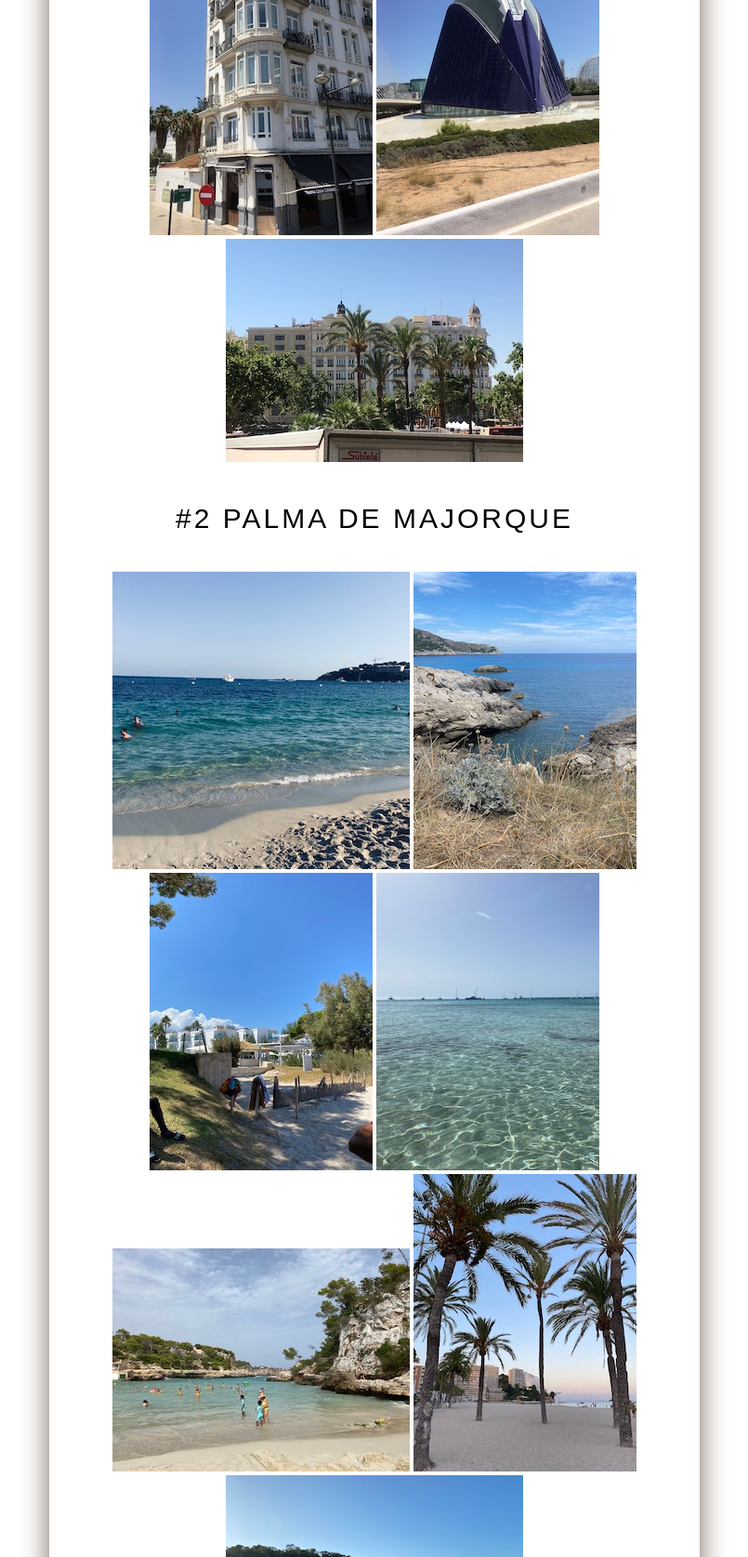
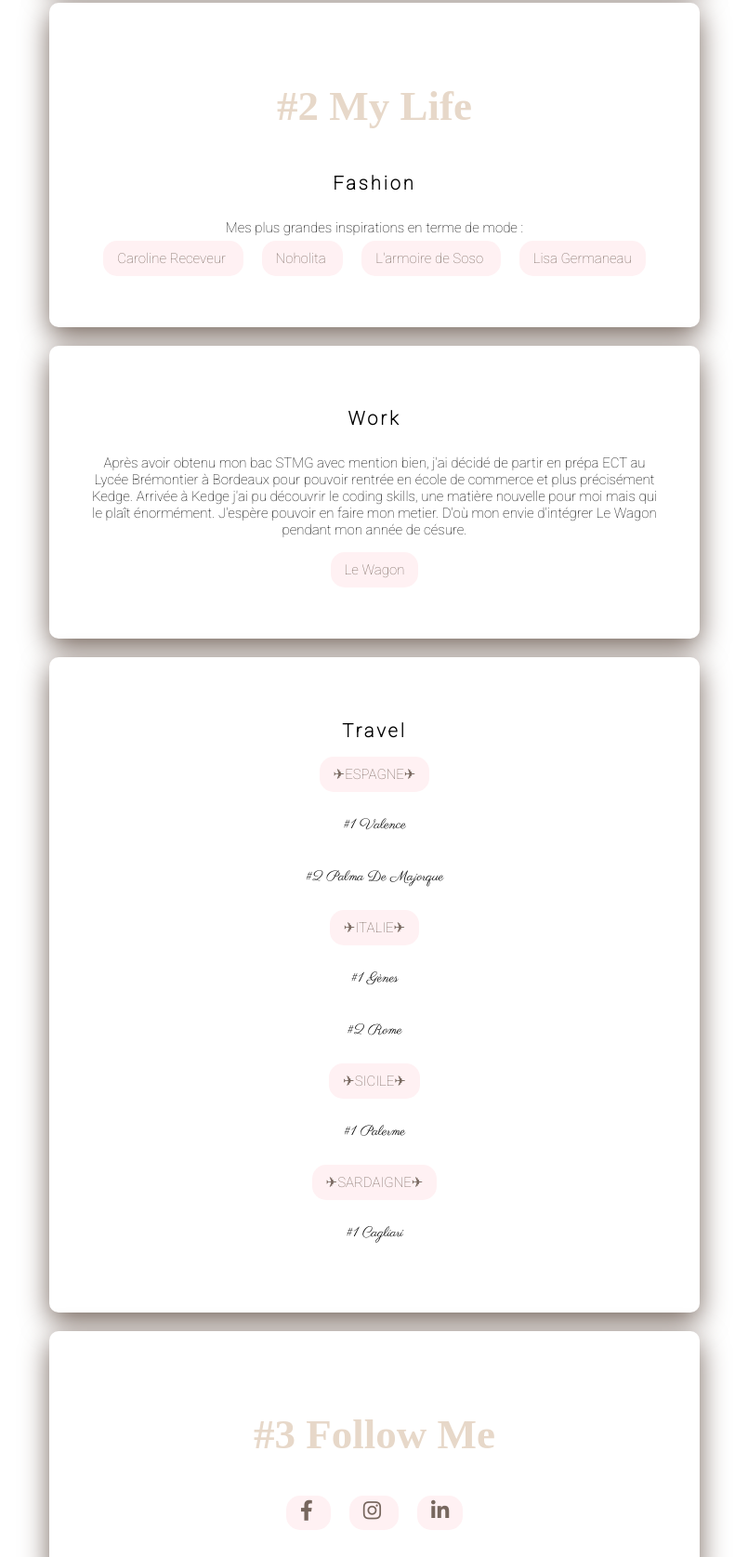
Before and after one commit to pauline-berthomieu/my-profile, a plain HTML site: page index.html in a window 1280 px wide. Shown: the part 1125-2800 px from the top of the page at 93% size, without its empty margins (237-1042 px from the left). Drawn offline with Linux system fonts and the light colour scheme; a web font is replaced by a local one.

Commit message:
Add files via upload

```diff
--- a/index.html
+++ b/index.html
@@ -2,96 +2,160 @@
 <html>
 
 <head>
-	<title> T R A V E L </title>
-	<meta name="description" content="Pauline trip's ">
+	<title> P A U L I N E </title>
+	<meta name="description" content="profil de Pauline">
 	<meta charset="utf-8">
 	<link href="https://fonts.googleapis.com/css2?family=Amatic+SC:wght@700&family=Nixie+One&family=Parisienne&family=Petit+Formal+Script&family=Poiret+One&family=Roboto:wght@100&family=Six+Caps&display=swap" rel="stylesheet">
+	<link rel="stylesheet" href="style.css">
 	<link rel="stylesheet" href="https://use.fontawesome.com/releases/v5.15.1/css/all.css" integrity="sha384-vp86vTRFVJgpjF9jiIGPEEqYqlDwgyBgEF109VFjmqGmIY/Y4HV4d3Gp2irVfcrp" crossorigin="anonymous">
-	<link rel="stylesheet" href="style.css">
 </head>
 
 <body>
+
 <div class="container">
 	<div class="card-white" id="introduction">
-		<h1>&#9992; TRAVEL &#9992; </h1>
+		<h1>P A U L I N E</h1>
+			<h2> La Petite Bordelaise &#9825;</h2>
+		<img src="images/profil.jpg" width="200px" alt="Pauline Berthomieu">
+
 		<h3>
 			<p>
-				E S P A G N E
+				#1 La Présentation
 			</p>
 		</h3>
 
+		<h4>
+			<p>HEY,</p>
+		</h4>
 
-		<h4>#1 VALENCE</h4>
+		<h5>
+			<p>
+				Avant tout je me présente je m'appelle Pauline Berthomieu, j'ai 20 ans, je vis à Bordeaux et je suis actuellement étudiante à Kedge Business School.
+				Depuis toute petite, je suis passionée par la mode un univers qui me fascine et qui m'inspire. Depuis peu, j'ai découvert le développement web. C'est deux combinés m'emmène à vouloir créer un blog.
+			</p>
 
-			<img src="images/VALENCE1.JPG" alt="Pauline Berthomieu">
-			<img src="images/VALENCE2.JPG" alt="Pauline Berthomieu">
-			<img src="images/VALENCE3.JPG" alt="Pauline Berthomieu">
-			<img src="images/VALENCE4.JPG" alt="Pauline Berthomieu">
-			<img src="images/VALENCE5.JPG" alt="Pauline Berthomieu">
-
-
-		<h4>#2 PALMA  DE  MAJORQUE</h4>
-
-			<img src="images/PALMA1.JPG" alt="Pauline Berthomieu">
-			<img src="images/PALMA2.JPG" alt="Pauline Berthomieu">
-			<img src="images/PALMA3.JPG" alt="Pauline Berthomieu">
-			<img src="images/PALMA4.JPG" alt="Pauline Berthomieu">
-			<img src="images/PALMA5.JPG" alt="Pauline Berthomieu">
-			<img src="images/PALMA6.JPG" alt="Pauline Berthomieu">
-			<img src="images/PALMA7.JPG" alt="Pauline Berthomieu">
+		</h5>
 	</div>
 	<div class="card-white">
-		<h3>
+		<h3>#2 My Life</h3>
+
+		<h4>
 			<p>
-				I T A L I E
+				Fashion
 			</p>
-		</h3>
+			<p>
+		</h4>
+		<h5>
+				Mes plus grandes inspirations en terme de mode :
+			</p>
 
-		<h4>#1 GÈNES</h4>
-
-			<img src="images/GENES1.JPG" alt="Pauline Berthomieu">
-			<img src="images/GENES6.JPG" alt="Pauline Berthomieu">
-			<img src="images/GENES3.JPG" alt="Pauline Berthomieu">
-			<img src="images/GENES4.JPG" alt="Pauline Berthomieu">
-			<img src="images/GENES5.JPG" alt="Pauline Berthomieu">
-			<img src="images/GENES2.JPG" alt="Pauline Berthomieu">
-
-		<h4>#2 ROME</h4>
-
-			<img src="images/ROME1.JPG" alt="Pauline Berthomieu">
-			<img src="images/ROME2.JPG" alt="Pauline Berthomieu">
-			<img src="images/ROME3.JPG" alt="Pauline Berthomieu">
-			<img src="images/ROME4.JPG" alt="Pauline Berthomieu">
-			<img src="images/ROME5.JPG" alt="Pauline Berthomieu">
-			<img src="images/ROME6.JPG" alt="Pauline Berthomieu">
+			<p>
+				<ul class="list-inline">
+				<li>
+					<a href="http://www.carolinereceveurandco.com" class="btn-blue" target="_blank">Caroline Receveur
+					</a>
+				</li>
+				<li>
+					<a href="https://www.noholita.fr" class="btn-blue" target="_blank">Noholita
+					</a>
+				</li>
+				<li>
+					<a href="https://www.larmoiredesoso.com" class="btn-blue" target="_blank">L'armoire de Soso
+					</a>
+				</li>
+				<li>
+					<a href="https://lisagermaneau.com" class="btn-blue" target="_blank">Lisa Germaneau
+					</a>
+				</li>
+			</ul>
+			</p>
+		</h5>
+			</a>
 	</div>
 	<div class="card-white">
-		<h3>
+		<h4>
 			<p>
-				S I C I L E
+				Work
 			</p>
-		</h3>
+		</h4>
+		<p>
+			<h5>Après avoir obtenu mon bac STMG avec mention bien, j'ai décidé de partir en prépa ECT au Lycée Brémontier à Bordeaux pour pouvoir rentrée en école de commerce et plus précisément Kedge. Arrivée à Kedge j'ai pu découvrir le coding skills, une matière nouvelle pour moi mais qui le plaît énormément. J'espère pouvoir en faire mon metier. D'où mon envie d'intégrer Le Wagon pendant mon année de césure.</h5>
+			<h5>
 
-		<h4>#1 PALERME</h4>
-
-			<img src="images/PALERME1.JPG" alt="Pauline Berthomieu">
-			<img src="images/PALERME2.JPG" alt="Pauline Berthomieu">
-			<img src="images/PALERME4.JPG" alt="Pauline Berthomieu">
-			<img src="images/PALERME3.JPG" alt="Pauline Berthomieu">
-			<img src="images/PALERME5.JPG" alt="Pauline Berthomieu">
+			<li class="list-inline">
+					 <a href="https://www.lewagon.com/fr" class="btn-blue" target="_blank"> Le Wagon
+					</a>
+			</li>
+			</h5>
+		</p>
 	</div>
 	<div class="card-white">
-		<h3>
+		<h4>
 			<p>
-				S A R D A I G N E
+				Travel
 			</p>
-		</h3>
+		</h4>
 
-		<h4>#1 CAGLIARI</h4>
+		<p>
+			<h5>
+			<li class="list-inline" id="menu-item-3728" class="menu-item menu-item-type-taxonomy menu-item-object-category menu-item-3728" ><a href="file:///Users/pauline/Desktop/TRAVEL/index.html" class="btn-blue">&#9992;ESPAGNE&#9992;</a></li>
+			</h5>
+		</p>
 
-			<img src="images/CAGLIARI1.JPG" alt="Pauline Berthomieu">
-			<img src="images/CAGLIARI2.JPG" alt="Pauline Berthomieu">
-			<img src="images/CAGLIARI3.JPG" alt="Pauline Berthomieu">
-			<img src="images/CAGLIARI4.JPG" alt="Pauline Berthomieu">
+		<p>
+			<h6>#1 Valence</h6>
+		</p>
+
+		<p>
+			<h6>#2 Palma De Majorque</h6>
+		<p>
+			<h5>
+			<li class="list-inline" id="menu-item-3728" class="menu-item menu-item-type-taxonomy menu-item-object-category menu-item-3728"><a href="file:///Users/pauline/Desktop/TRAVEL/index.html" class="btn-blue">&#9992;ITALIE&#9992;</a></li>
+			</h5>
+		</p>
+			<h6>#1 Gènes</h6>
+		</p>
+
+		<p>
+			<h6>#2 Rome</h6>
+		<p>
+			<h5>
+				<li class="list-inline" id="menu-item-3728" class="menu-item menu-item-type-taxonomy menu-item-object-category menu-item-3728"><a href="file:///Users/pauline/Desktop/TRAVEL/index.html" class="btn-blue">&#9992;SICILE&#9992;</a></li>
+			</h5>
+		</p>
+			<h6>#1 Palerme</h6>
+		</p>
+
+			<p>
+			<h5>
+				<li class="list-inline" id="menu-item-3728" class="menu-item menu-item-type-taxonomy menu-item-object-category menu-item-3728"><a href="file:///Users/pauline/Desktop/TRAVEL/index.html" class="btn-blue" >&#9992;SARDAIGNE&#9992;</a></li>
+			</h5>
+		</p>
+		<p>
+			<h6>#1 Cagliari</h6>
+		</p>
+	</div>
+	<div class="card-white">
+
+		<h3>#3 Follow Me</h3>
+
+			<ul class="list-inline">
+				<li>
+					<a href="https://www.facebook.com/pauline.berthomieu.9" class="btn-blue" target="_blank"><i class="fab fa-facebook-f"></i>
+					</a>
+				</li>
+				<li>
+					<a href="https://www.instagram.com/paulineberthomieu/" class="btn-blue" target="_blank"><i class="fab fa-instagram"></i>
+					</a>
+				</li>
+				<li>
+					<a href="https://www.linkedin.com/in/pauline-berthomieu-2909501b9/" class="btn-blue" target="_blank"><i class="fab fa-linkedin-in"></i>
+					</a>
+				</li>
+			</ul>
 	</div>
 </div>
+
+</body>
+
+</html>
--- a/style.css
+++ b/style.css
@@ -4,14 +4,16 @@ body {
 	color:black
 	font-family: 'Amatic SC', cursive
 	font-weight:bolder;
+	text-align: center;
 }
 
 h1 {
 	color:#b35856;
 	font-family: 'Six Caps', sans-serif;
 	font-weight: bolder;
-	letter-spacing: 30px;
+	letter-spacing: 0px;
 	font-size: 100px;
+	text-align: center;
 }
 
 h2 {
@@ -20,6 +22,7 @@ h2 {
 	font-weight: 30;
 	letter-spacing: 3px;
 	font-size: 20px;
+	text-align: center;
 }
 
 h3 {
@@ -28,58 +31,57 @@ h3 {
 	font-weight: bolder;
 	letter-spacing: 0px;
 	font-size: 45px;
+	text-align: center;
 }
 
 h4 {
 	background-color: white
-	color:beige;
-	font-family: 'Six Caps', sans-serif;
-	font-weight: 10;
+	color:black;
+	font-family: 'Roboto', light;
+	font-weight: bolder;
 	letter-spacing: 3px;
-	font-size: 30px;
+	font-size:20px;
+	text-align: center;
 }
 
 h5 {
 	background-color: white
-	color:beige;
+	color:black;
 	font-family: 'Roboto', light;
 	font-weight: 70;
 	letter-spacing: 0px;
 	font-size: 15px;
-	text-align: justify;
+	text-align: center;
  }
 
  h6 {
-	color:#b2967d;
-	font-family: 'Amatic SC', cursive
-	font-weight: bolder;
+ 	background-color: white
+	color:black;
+	font-family: 'Parisienne', light;
+	font-weight: 70;
 	letter-spacing: 0px;
-	font-size: 45px;
+	font-size: 15px;
+	text-align: center;
+
  }
 
  h7 {
 	background-color: white
 	color:beige;
 	font-family: 'Roboto', light;
-	font-weight: 70;
-	letter-spacing: 2px;
-	font-size: 3Opx;
+	font-weight: 10;
+	letter-spacing: 3px;
+	font-size:20px;
+	text-align: center;
  }
 
- h8 {
-	color:#77675e;
-	font-family: 'Amatic SC', cursive
-	font-weight: bolder;
-	letter-spacing: 0px;
-	font-size: 45px;
- }
 
  a{
  	text-decoration: none;
- 	color: #fad2e1;
+ 	color: #fff1f3;
  }
  a:hover {
- 	color :#e7d8c9 ;
+ 	color :#77675e;
  }
 
 @media (max-width: 960px) {
@@ -103,6 +105,7 @@ h5 {
 
 
 /* custom design with class */
+
 .container {
 	width: 700px;
 	margin : 40px auto;
@@ -116,6 +119,32 @@ h5 {
 	text-align: center;
 }
 
+.btn-blue{
+	background-color:#fff1f3;
+	color:#77675e;
+	padding:10px 15px;
+	border-radius:15px;
+}
+
+.btn-blue:hover {
+	background-color:#77675e;
+	color:#fff1f3;
+}
+
+.list-inline{
+	list-style: none;
+	padding-left: 0px;
+}
+
+.list-inline li{
+	display: inline;
+	padding : 10px;
+}
+
+.list-inline i {
+	font-size: 22px;
+}
+
 #introduction p {
 	margin-bottom: 40px;
 }
```
